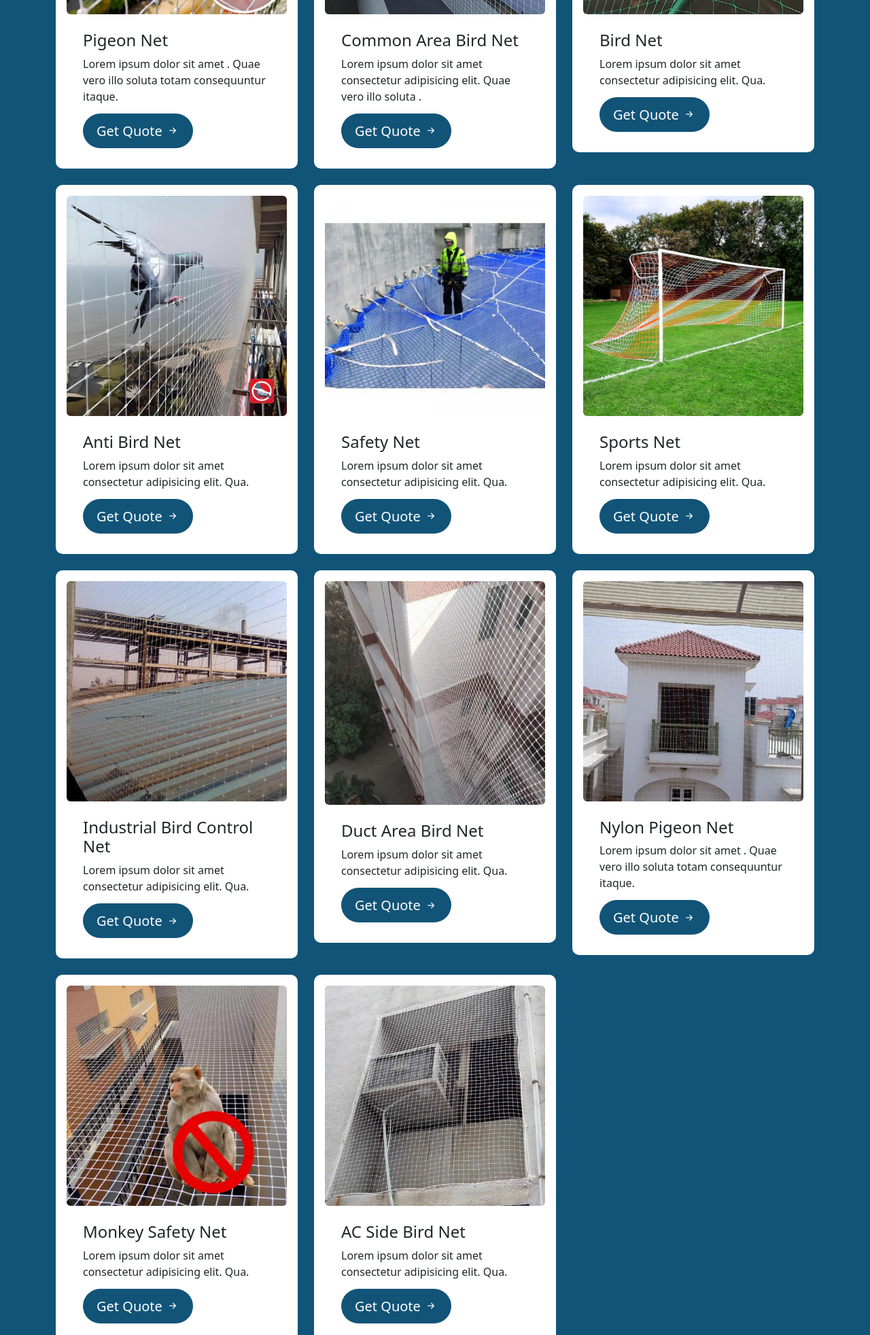
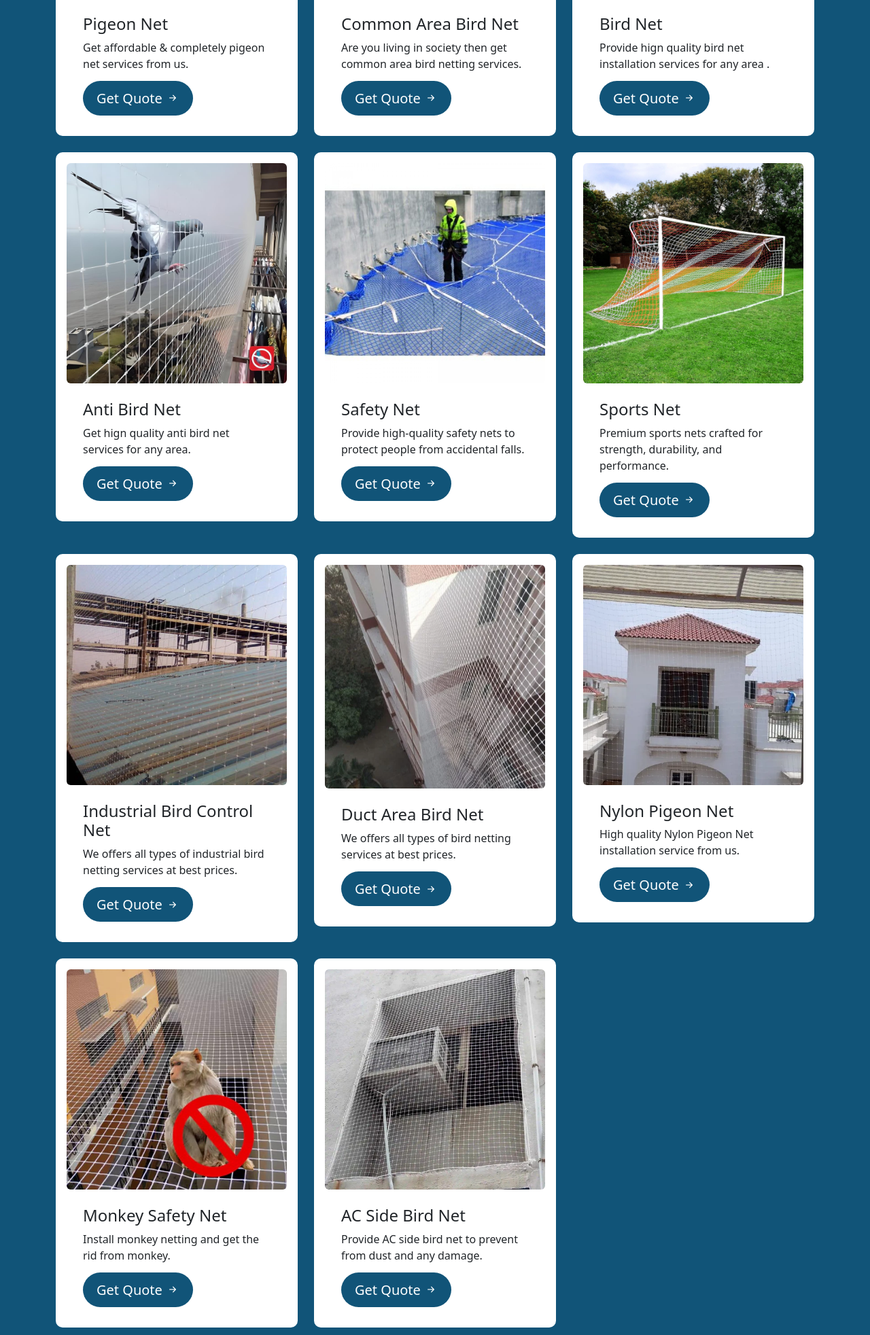
Before and after one commit to Saloni403/aksafetynet, a plain HTML site: page services.html in a window 1280 px wide. Shown: the part 1643-3607 px from the top of the page at 68% size. Drawn offline with nearby package versions, Linux system fonts and the light colour scheme.

Commit message:
content change

```diff
--- a/services.html
+++ b/services.html
@@ -132,7 +132,7 @@
             <img src="web/images/BSN.jpeg" class="img-fluid rounded" alt="">
             <div class="p-sm-4 px-2 py-4">
               <h4>Balcony Safety Net</h4>
-              <p class="mb-4">We are offering our valued clients the best Anti Balcony Net.</p>
+              <p class="mb-4">Get hign quality bird net for balcony installation services.</p>
               <a href="https://wa.me/919110112300" class="btndesign">Get Quote <i
                   class="bi bi-arrow-right-short"></i></a>
             </div>
@@ -154,7 +154,7 @@
             <img src="web/images/bird control net.jpg" class="img-fluid rounded" alt="">
             <div class="p-sm-4 px-2 py-4">
               <h4>Bird Control Net</h4>
-              <p class="mb-4">provides easy installation of high quality Pigeon Spikes which are durable</p>
+              <p class="mb-4">Get affordable & completely bird control services from us.</p>
               <a href="https://wa.me/919110112300" class="btndesign">Get Quote <i
                   class="bi bi-arrow-right-short"></i></a>
             </div>
@@ -165,8 +165,7 @@
             <img src="web/images/pigeon net.jpg" class="img-fluid rounded" alt="">
             <div class="p-sm-4 px-2 py-4">
               <h4>Pigeon Net</h4>
-              <p class="mb-4">Lorem ipsum dolor sit amet . Quae vero illo soluta totam
-                consequuntur itaque.</p>
+              <p class="mb-4">Get affordable & completely pigeon net services from us.</p>
               <a href="https://wa.me/919110112300" class="btndesign">Get Quote <i
                   class="bi bi-arrow-right-short"></i></a>
             </div>
@@ -177,7 +176,7 @@
             <img src="web/images/common area.webp" class="img-fluid rounded" alt="">
             <div class="p-sm-4 px-2 py-4">
               <h4>Common Area Bird Net</h4>
-              <p class="mb-4">Lorem ipsum dolor sit amet consectetur adipisicing elit. Quae vero illo soluta .</p>
+              <p class="mb-4">Are you living in society then get common area bird netting services.</p>
               <a href="https://wa.me/919110112300" class="btndesign">Get Quote <i
                   class="bi bi-arrow-right-short"></i></a>
             </div>
@@ -188,7 +187,7 @@
             <img src="web/images/birds net.webp" class="img-fluid rounded" alt="">
             <div class="p-sm-4 px-2 py-4">
               <h4>Bird Net</h4>
-              <p class="mb-4">Lorem ipsum dolor sit amet consectetur adipisicing elit. Qua.</p>
+              <p class="mb-4">Provide hign quality bird net installation services for any area .</p>
               <a href="https://wa.me/919110112300" class="btndesign">Get Quote <i
                   class="bi bi-arrow-right-short"></i></a>
             </div>
@@ -199,7 +198,7 @@
             <img src="web/images/anti birds net.jpg" class="img-fluid rounded" alt="">
             <div class="p-sm-4 px-2 py-4">
               <h4>Anti Bird Net</h4>
-              <p class="mb-4">Lorem ipsum dolor sit amet consectetur adipisicing elit. Qua.</p>
+              <p class="mb-4">Get hign quality anti bird net services for any area.</p>
               <a href="https://wa.me/919110112300" class="btndesign">Get Quote <i
                   class="bi bi-arrow-right-short"></i></a>
             </div>
@@ -210,7 +209,7 @@
             <img src="web/images/safety net.jpg" class="img-fluid rounded" alt="">
             <div class="p-sm-4 px-2 py-4">
               <h4>Safety Net</h4>
-              <p class="mb-4">Lorem ipsum dolor sit amet consectetur adipisicing elit. Qua.</p>
+              <p class="mb-4">Provide high-quality safety nets to protect people from accidental falls.</p>
               <a href="https://wa.me/919110112300" class="btndesign">Get Quote <i
                   class="bi bi-arrow-right-short"></i></a>
             </div>
@@ -221,7 +220,7 @@
             <img src="web/images/sports net.jpg" class="img-fluid rounded" alt="">
             <div class="p-sm-4 px-2 py-4">
               <h4>Sports Net</h4>
-              <p class="mb-4">Lorem ipsum dolor sit amet consectetur adipisicing elit. Qua.</p>
+              <p class="mb-4">Premium sports nets crafted for strength, durability, and performance.</p>
               <a href="https://wa.me/919110112300" class="btndesign">Get Quote <i
                   class="bi bi-arrow-right-short"></i></a>
             </div>
@@ -232,7 +231,7 @@
             <img src="web/images/Industrial bird control net.webp" class="img-fluid rounded" alt="">
             <div class="p-sm-4 px-2 py-4">
               <h4>Industrial Bird Control Net</h4>
-              <p class="mb-4">Lorem ipsum dolor sit amet consectetur adipisicing elit. Qua.</p>
+              <p class="mb-4">We offers all types of industrial bird netting services at best prices.</p>
               <a href="https://wa.me/919110112300" class="btndesign">Get Quote <i
                   class="bi bi-arrow-right-short"></i></a>
             </div>
@@ -243,7 +242,7 @@
             <img src="web/images/ductarea.webp" class="img-fluid rounded" alt="">
             <div class="p-sm-4 px-2 py-4">
               <h4>Duct Area Bird Net</h4>
-              <p class="mb-4">Lorem ipsum dolor sit amet consectetur adipisicing elit. Qua.</p>
+              <p class="mb-4">We offers all types of bird netting services at best prices.</p>
               <a href="https://wa.me/919110112300" class="btndesign">Get Quote <i
                   class="bi bi-arrow-right-short"></i></a>
             </div>
@@ -255,8 +254,7 @@
             <img src="web/images/nylon net.webp" class="img-fluid rounded" alt="">
             <div class="p-sm-4 px-2 py-4">
               <h4>Nylon Pigeon Net</h4>
-              <p class="mb-4">Lorem ipsum dolor sit amet . Quae vero illo soluta totam
-                consequuntur itaque.</p>
+              <p class="mb-4">High quality Nylon Pigeon Net installation service from us.</p>
               <a href="https://wa.me/919110112300" class="btndesign">Get Quote <i class="bi bi-arrow-right-short"></i></a>
             </div>
           </div>
@@ -267,7 +265,7 @@
             <img src="web/images/msn.jpeg" class="img-fluid rounded" alt="">
             <div class="p-sm-4 px-2 py-4">
               <h4>Monkey Safety Net</h4>
-              <p class="mb-4">Lorem ipsum dolor sit amet consectetur adipisicing elit. Qua.</p>
+              <p class="mb-4">Install monkey netting and get the rid from monkey.</p>
               <a href="https://wa.me/919110112300" class="btndesign">Get Quote <i class="bi bi-arrow-right-short"></i></a>
             </div>
           </div>
@@ -278,7 +276,7 @@
             <img src="web/images/AC.jpg" class="img-fluid rounded" alt="">
             <div class="p-sm-4 px-2 py-4">
               <h4>AC Side Bird Net</h4>
-              <p class="mb-4">Lorem ipsum dolor sit amet consectetur adipisicing elit. Qua.</p>
+              <p class="mb-4">Provide AC side bird net to prevent from dust and any damage. </p>
               <a href="https://wa.me/919110112300" class="btndesign">Get Quote <i
                   class="bi bi-arrow-right-short"></i></a>
             </div>
--- a/web/js/script.js
+++ b/web/js/script.js
@@ -4,6 +4,7 @@ function openMenu(){
 
 
 document.querySelectorAll(".callbtn").forEach(click=>{
+  click.style.cursor="pointer";
   click.addEventListener("click",()=>{
     // window.location.href='tel:+918797376640';
       window.open('tel:+918797376640', '_blank');
@@ -11,6 +12,7 @@ document.querySelectorAll(".callbtn").forEach(click=>{
 })
 
 document.querySelectorAll(".whatsappbtn").forEach(click=>{
+  click.style.cursor="pointer";
   click.addEventListener("click",()=>{
       window.open('https://wa.me/919110112300', '_blank');
   })
```
Also changed, not shown: about.html (+2 -2 lines), index.html (+14 -16 lines).
